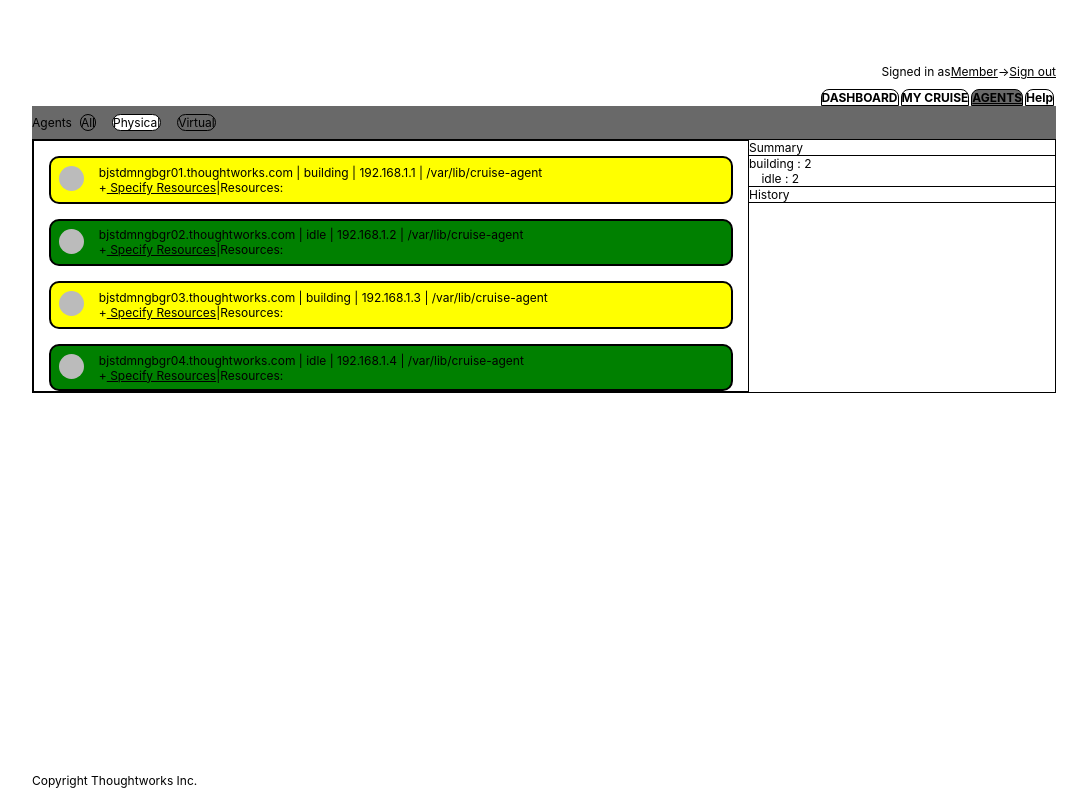
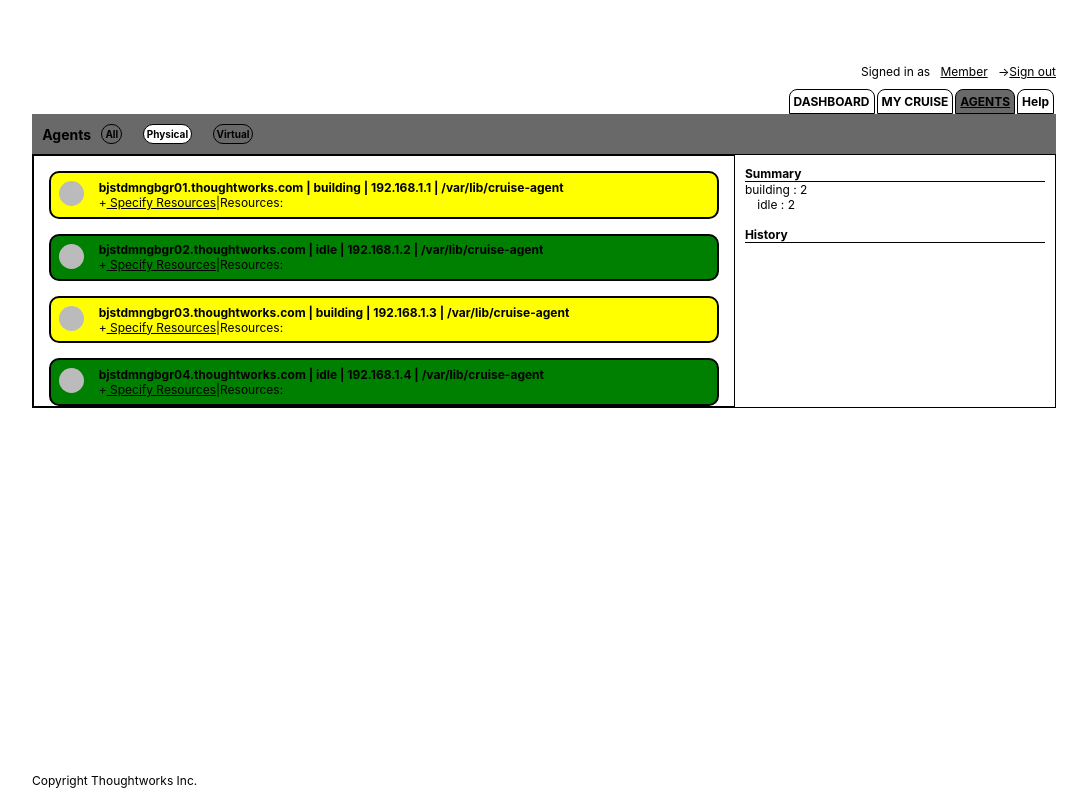
Before and after one commit to mohitkingra/hometest, a React (Create React App) app: page / in a window 1280 px wide. Both pictures are taken after a click on the link "AGENTS". Shown: the whole page, without its empty margins (32-1119 px from the left). Built offline with nearby package versions, Linux system fonts and the light colour scheme.

Commit message:
Refactor CSS

```diff
--- a/src/App.css
+++ b/src/App.css
@@ -24,6 +24,17 @@
   bottom: 0;
 }
 
-.App-link {
+.App-link1 {
   color: black;
+  margin-left: 1%;
 }
+
+.App-link2 {
+  color: black;
+  margin-left: 1%;
+}
+
+.App-link2::before{
+    content: "->";
+    display:inline-block;
+}
--- a/src/App.js
+++ b/src/App.js
@@ -9,9 +9,8 @@ class App extends Component {
       <div className="App">
         <header className="App-header">
           <span>Signed in as</span>
-	        <a className="App-link" href="#">Member</a>
-	        <span>-></span>
-          <a className="App-link" href="#">Sign out</a>
+	        <a className="App-link1" href="#">Member</a>
+          <a className="App-link2" href="#">Sign out</a>
         </header>
 	      <Navigator />
         <footer className="App-footer">
--- a/src/agent.css
+++ b/src/agent.css
@@ -49,6 +49,7 @@
   justify-content: left;
   height: 100%;
   width: 30%;
+  margin: 1%;
 }
 
 .dot {
--- a/src/agent.js
+++ b/src/agent.js
@@ -53,7 +53,7 @@ class Agent extends Component {
 	 					<div key={index} className={entry.state === "building" ? "agent-insideb" : "agent-insidei"}>
 	 						<span className="dot"></span>
 							<div className="agent-entry">
-								{entry.name + "	| " + entry.state + " | " + entry.ip + " | " + entry.path}
+								<strong>{entry.name + "	| " + entry.state + " | " + entry.ip + " | " + entry.path}</strong>
 								<Resources />
 							</div>
 						</div>
@@ -61,15 +61,14 @@ class Agent extends Component {
 	  			})}
 	 		</div>
 	 		<div className="agent-summary">
-	 			Summary
+	 			<strong>Summary</strong>
 	 			<div className="line"></div>
 	 			<div>
-	 				building : {this.getState("building")}
-	 				<br/>
+	 				building : {this.getState("building")}<br/>
 	 				idle : {this.getState("idle")}
 	 			</div>
-	 			<div className="line"></div>
-	 			History
+	 			<br/>
+	 			<strong>History</strong>
 	 			<div className="line"></div>
 	 		</div>
 		</div>
--- a/src/navigator.css
+++ b/src/navigator.css
@@ -16,6 +16,7 @@
   color: black;
   margin-right: 2px;
   border: 1px solid black;
+  padding: 4px;
   border-top-left-radius: 8px;
   border-top-right-radius: 8px;
 }
@@ -24,6 +25,7 @@
   background-color : dimgrey;
   margin-right: 2px;
   border: 1px solid black;
+  padding: 4px;
   border-top-left-radius: 8px;
   border-top-right-radius: 8px;
 }
@@ -40,14 +42,26 @@
 }
 
 .rcorner {
+  font-size: 10px;
+  font-weight: bold;
   border: 1px solid black;
+  padding: 3px;
   border-radius: 18px;
-  margin : 8px;
+  margin : 1%;
 }
 
 .rcorner-selected {
+  font-size: 10px;
+  font-weight: bold;
   border: 1px solid black;
+  padding : 3px;
   border-radius: 18px;
-  margin : 8px;
+  margin : 1%;
   background-color:white;
 }
+
+.lagent {
+	font-size: 14px;
+	font-weight: bold;
+	margin-left: 1%;
+}
--- a/src/navigator.js
+++ b/src/navigator.js
@@ -26,7 +26,7 @@ class Navigator extends Component {
 	        <a className="nav-link">Help</a>
 	      </div>
         <div className={this.state.show ? "highlight" : "highlight-selected"}>
-          Agents
+          <div className="lagent">Agents</div>
           <div className="rcorner">All</div>
           <div className={!this.state.show ? "rcorner" : "rcorner-selected"}>Physical</div>
           <div className="rcorner">Virtual</div>
```
